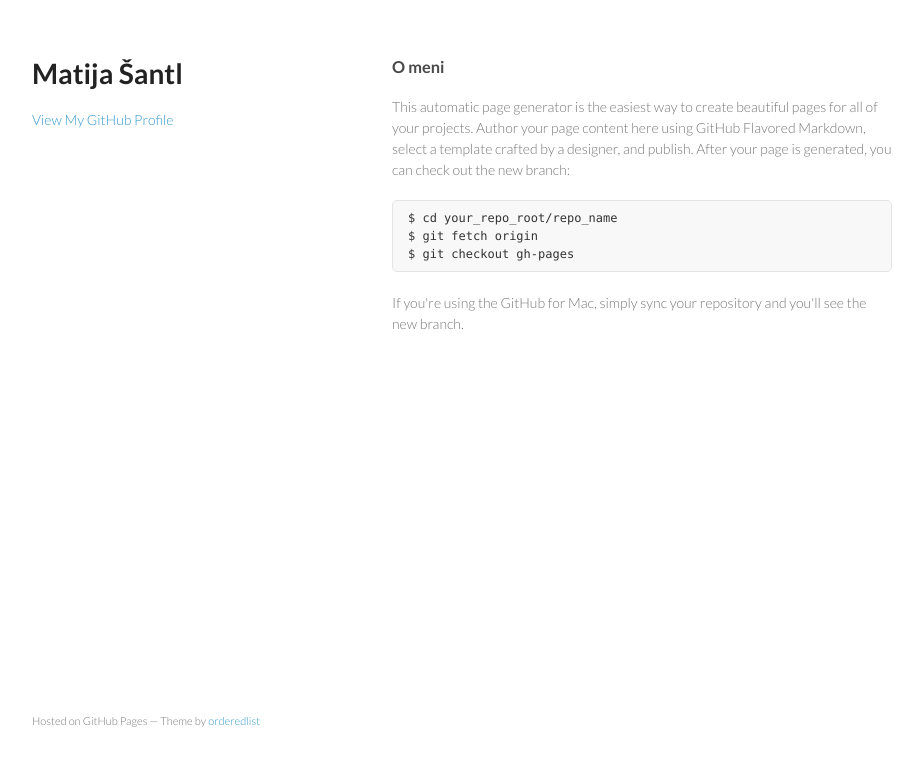
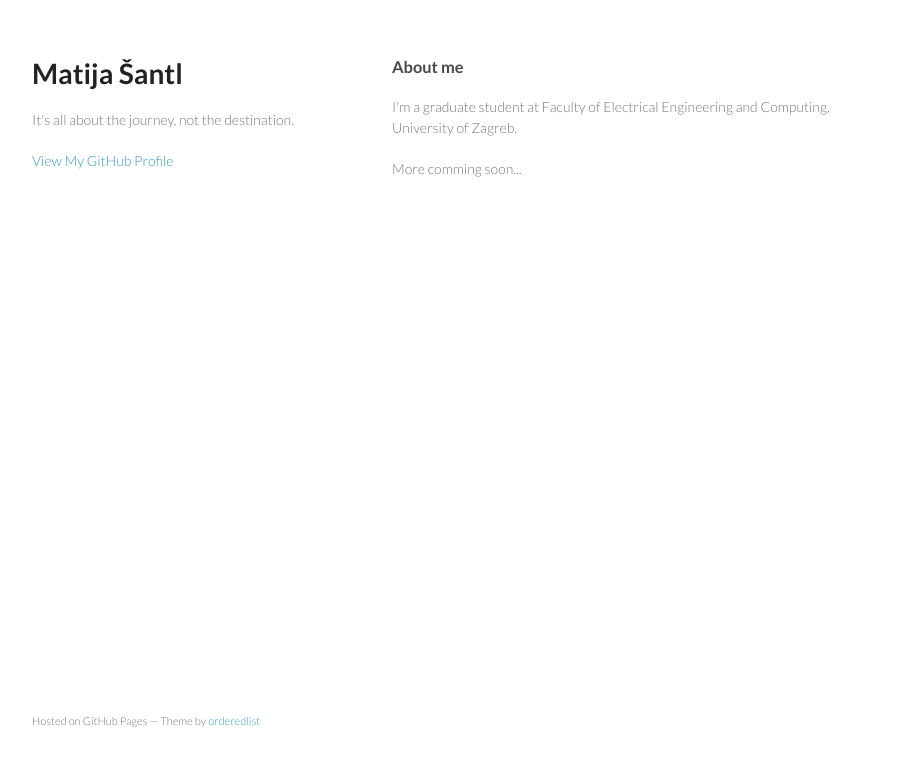
Before and after one commit to msantl/msantl.github.io, a plain HTML site: page index.html in a window 1280 px wide. Shown: the whole page, without its empty margins (178-1101 px from the left). Drawn offline with Linux system fonts and the light colour scheme.

Commit message:
First draft for the index.html

```diff
--- a/index.html
+++ b/index.html
@@ -16,24 +16,19 @@
     <div class="wrapper">
       <header>
         <h1>Matija Šantl</h1>
-        <p></p>
-
+        <p> It's all about the journey, not the destination. </p>
 
         <p class="view"><a href="https://github.com/msantl">View My GitHub Profile</a></p>
 
       </header>
       <section>
         <h3>
-<a name="welcome-to-github-pages" class="anchor" href="#o-meni"><span class="octicon octicon-link"></span></a> O meni</h3>
+<a name="welcome-to-github-pages" class="anchor" href="#about-me"><span class="octicon octicon-link"></span></a>About me</h3>
 
-<p>This automatic page generator is the easiest way to create beautiful pages for all of your projects. Author your page content here using GitHub Flavored Markdown, select a template crafted by a designer, and publish. After your page is generated, you can check out the new branch:</p>
+<p> I'm a graduate student at Faculty of Electrical Engineering and Computing,
+University of Zagreb. </p>
 
-<pre><code>$ cd your_repo_root/repo_name
-$ git fetch origin
-$ git checkout gh-pages
-</code></pre>
-
-<p>If you're using the GitHub for Mac, simply sync your repository and you'll see the new branch.</p>
+<p> More comming soon... </p>
 
 <h3>
       </section>
```
